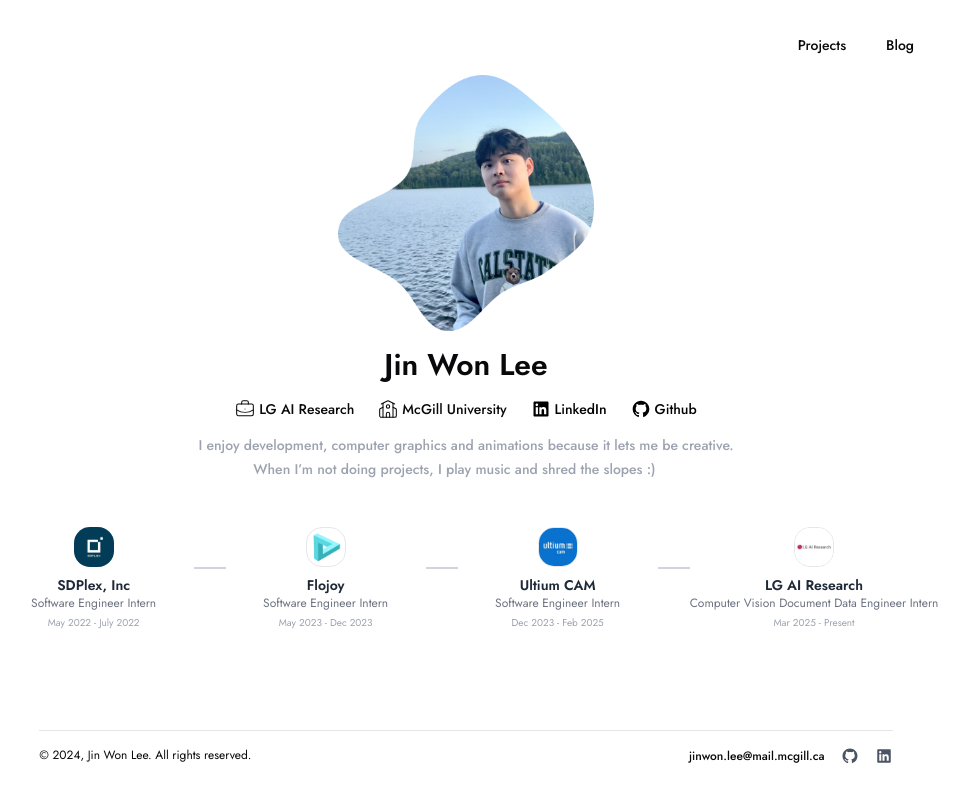
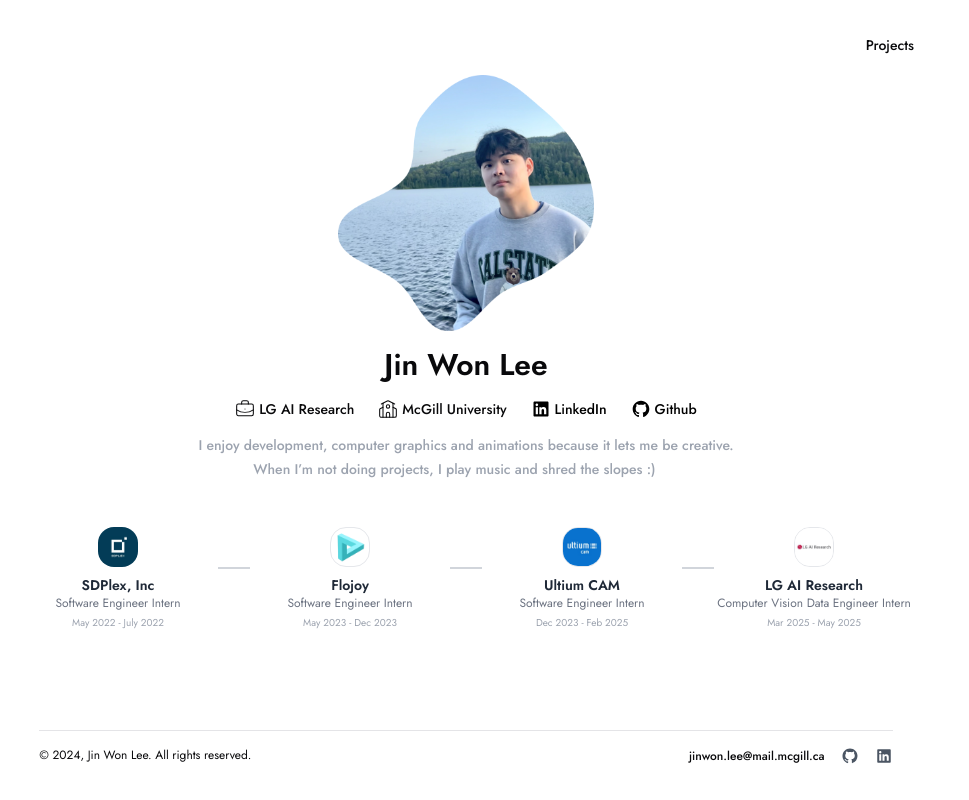
Before and after one commit to jinleevv/jinleevv.dev, a React (Vite) app: page / in a window 1280 px wide. Shown: the whole page, without its empty margins (174-1143 px from the left). Built offline with nearby package versions, Linux system fonts and the light colour scheme; a web font is replaced by a local one.

Commit message:
Update profile

```diff
--- a/src/pages/Home.tsx
+++ b/src/pages/Home.tsx
@@ -46,8 +46,8 @@ const experiences = [
   {
     title: "LG AI Research",
     link: "https://www.lgresearch.ai/",
-    subtitle: "Computer Vision Document Data Engineer Intern",
-    date: "Mar 2025 - Present",
+    subtitle: "Computer Vision Data Engineer Intern",
+    date: "Mar 2025 - May 2025",
     icon: (
       <img
         src="/lg_ai_research.jpeg"
@@ -66,17 +66,10 @@ export default function Home() {
         <div className="flex w-full h-fit justify-end gap-2 px-44">
           <Button
             variant="ghost"
-            className="bg-white"
+            className="bg-white rounded-2xl"
             onClick={() => navigate("/projects")}
           >
             Projects
-          </Button>
-          <Button
-            variant="ghost"
-            className="bg-white"
-            onClick={() => navigate("/blog")}
-          >
-            Blog
           </Button>
         </div>
         <motion.div initial={{ opacity: 1 }}>
--- a/src/pages/Projects.tsx
+++ b/src/pages/Projects.tsx
@@ -3,6 +3,7 @@ import { Label } from "@/components/ui/label";
 import { Button } from "@/components/ui/button";
 import { useNavigate } from "react-router-dom"; // Import useNavigate
 import Footer from "@/features/Footer";
+import { ArrowLeft } from "lucide-react";
 
 const projects = [
   {
@@ -34,10 +35,10 @@ export default function Projects() {
         <div className="flex w-full justify-end gap-2">
           <Button
             variant="ghost"
-            className="bg-white"
-            onClick={() => navigate("/blog")}
+            className="bg-white rounded-2xl"
+            onClick={() => navigate("/")}
           >
-            Blog
+            <ArrowLeft /> Back
           </Button>
         </div>
       </div>
```
